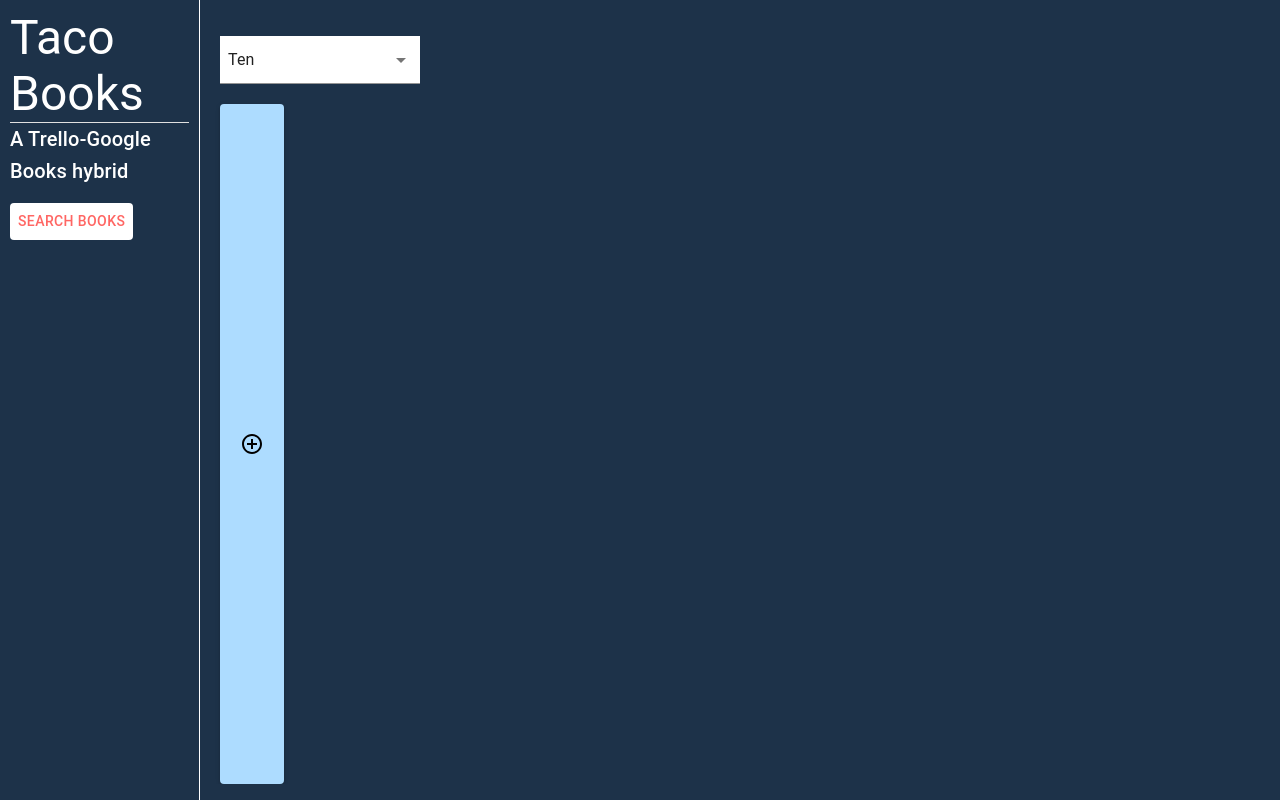
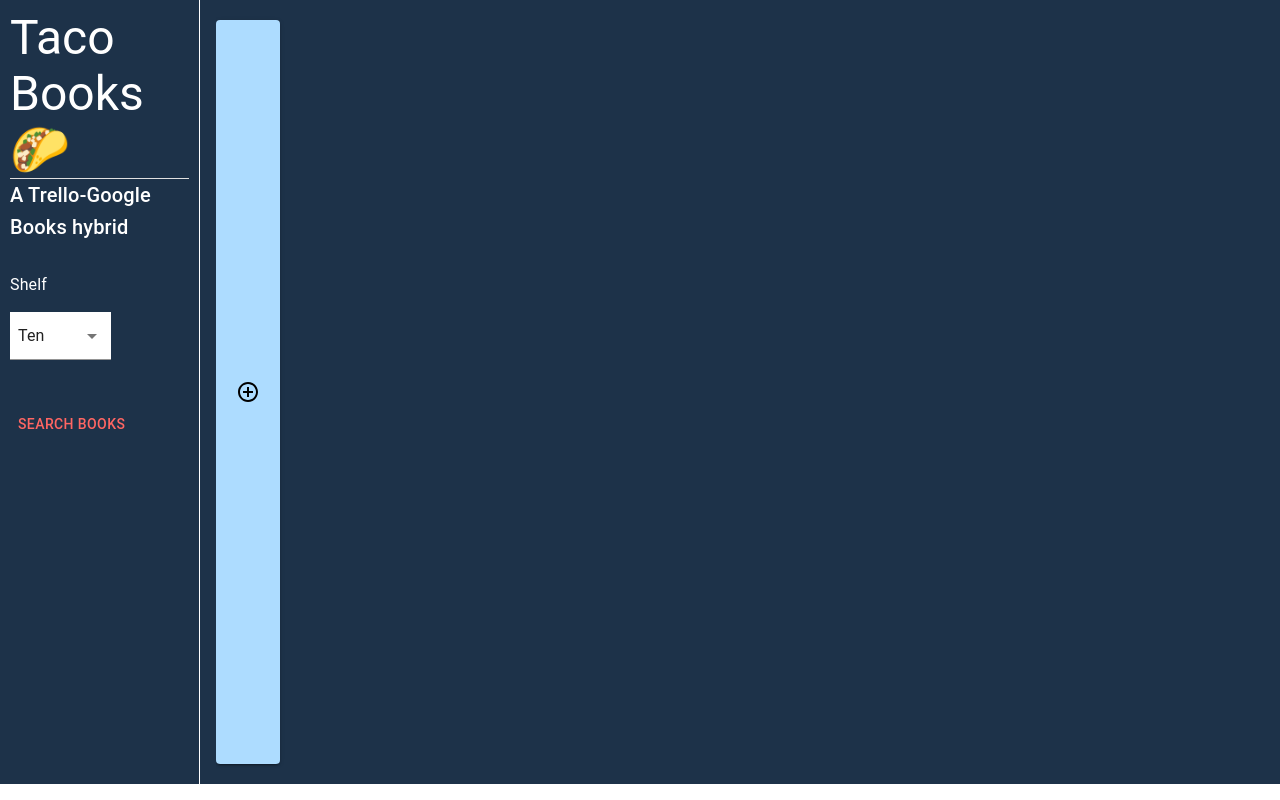
Before and after one commit to 8ftBeanBag/TacoBooks, a Next.js app in the folder taco-books/: page / in a window 1280 px wide. Built offline with nearby package versions, Linux system fonts and the light colour scheme.

Commit message:
updated to use grid layout

```diff
--- a/taco-books/components/header.js
+++ b/taco-books/components/header.js
@@ -1,12 +1,52 @@
-import { Divider, Typography, Box, Button } from '@mui/material';
+import * as React from 'react';
+import { Divider, Typography, Box, Button, FormControl, NativeSelect, FormLabel } from '@mui/material';
 
-export default function Header() {
-    return (
-        <Box className='header-bar' sx={{ backgroundColor: 'primary.main', float: {xs: 'none', md: 'left'}, width: {xs: '100%', md: '200px'}, height:{xs: '165px', md: '100%'}, p: '10px', borderRight: '1px solid white'}}>
-            <Typography variant="h3" color="white">Taco Books</Typography>
-            <Divider color="white"/>
-            <Typography variant="h6" color="white">A <a>Trello</a>-<a>Google Books</a> hybrid</Typography>
-            <Button sx={{color: 'secondary1.main', backgroundColor: 'white', mt: 2, }}>Search Books</Button>
-        </Box>
-    )
+export default class extends React.Component {
+    constructor(props) {
+        super(props);
+        this.state = {
+            shelf: false
+        };
+        this.handleShelf = this.handleShelf.bind(this);
+        this.handleShowSearch = this.handleShowSearch.bind(this);
+    }
+
+    handleShelf(selectedShelf){
+      this.setState(() => ({
+        shelf: selectedShelf
+      }));
+    }
+
+    handleShowSearch(){
+        this.props.toggleSearch()
+    }
+
+    render(){
+        return (
+            <Box className='header-bar' sx={{ backgroundColor: 'primary.main', minHeight: {xs: 'auto', md:"100%"}, p: '10px', borderRight: '1px solid white'}}>
+                <Typography variant="h3" color="white">Taco Books 🌮</Typography>
+                <Divider color="white"/>
+                <Typography variant="h6" color="white">A <a>Trello</a>-<a>Google Books</a> hybrid</Typography>
+
+                <FormControl sx={{my: {md: '30px'}, color: 'white'}}>
+                    <FormLabel sx={{color: 'white', display: {xs: 'inline', md: 'block'}}}>Shelf</FormLabel>
+                    <NativeSelect
+                        sx={{ backgroundColor: 'white', p: 1}}
+                        defaultValue={10}
+                        label='shelf'
+                        inputProps={{
+                        name: 'shelf',
+                        id: 'uncontrolled-native',
+                        }}
+                    >
+                        <option value={10}>Ten</option>
+                        <option value={20}>Twenty</option>
+                        <option value={30}>Thirty</option>
+                    </NativeSelect>
+                </FormControl>
+
+                <Button sx={{color: 'secondary1.main', mt: 2, float:{xs: 'right', md: 'none'} }} onClick={this.handleShowSearch}>Search Books</Button>
+            </Box>
+        )
+    }
 }
--- a/taco-books/components/list.js
+++ b/taco-books/components/list.js
@@ -55,8 +55,8 @@
         }
 
         return (
-            <div>
-                <Card sx={{ width: 350, height: '100%', ml: '20px', overflowY: 'auto'}} variant="outlined">
+            <div >
+                <Card sx={{ width: 350, minHeight: '100%', overflowY: 'auto', mr: '20px'}} variant="outlined">
                     <CardHeader sx={{ backgroundColor: 'secondary1.main' }} title={
                         <Grid container
                             direction="row"
--- /dev/null
+++ b/taco-books/components/searchBooks.js
@@ -0,0 +1,38 @@
+import * as React from 'react';
+import { Container, Typography } from '@mui/material';
+
+export default class extends React.Component {
+    constructor(props) {
+        super(props);
+        this.state = {
+        };
+    }
+    render(){
+
+        return (
+            <div className='parent'>
+                <Container sx={{height: '100%', width: '100%', backgroundColor: 'white'}}>
+                    <Typography>Test</Typography>
+                </Container>
+
+                <style jsx>{`
+                    .parent{
+                        height: 100%;
+                        background-color: white;
+                    }
+                    .slideIn {
+                        animation: 1s ease-out 0s 1 slideInFromLeft;
+                    }
+                    @keyframes slideInFromLeft {
+                        0% {
+                          transform: translateX(-100%);
+                        }
+                        100% {
+                          transform: translateX(0);
+                        }
+                      }
+                `}</style>
+            </div>
+        );
+    }
+}
--- a/taco-books/pages/index.js
+++ b/taco-books/pages/index.js
@@ -1,10 +1,11 @@
 import React, { Component } from 'react';
 import Header from '../components/header.js';
 import BookList from '../components/list.js';
-import { ThemeProvider, Button, Box, FormControl, InputLabel, NativeSelect } from "@mui/material";
+import { ThemeProvider, Button, Box, FormControl, NativeSelect, Grid } from "@mui/material";
 import { appTheme } from "../theme";
 import ControlPointIcon from '@mui/icons-material/ControlPoint';
 import { v4 as uuidv4 } from 'uuid';
+import Search from '../components/searchBooks'
 
 export default class extends React.Component {
   constructor(props) {
@@ -12,12 +13,13 @@
     this.state = {
       lists: [],
       shelf: 10,
+      display: false,
     };
 
     // functions
     this.addList = this.addList.bind(this);
     this.deleteCurrent = this.deleteCurrent.bind(this);
-    this.handleShelf = this.handleShelf.bind(this);
+    this.displaySearch = this.displaySearch.bind(this);
   }
 
   addList(){
@@ -32,43 +34,31 @@
     }));
   }
 
-  handleShelf(selectedShelf){
-    this.setState(() => ({
-      shelf: selectedShelf
-    }));
+  displaySearch(){
+    this.setState(prevState=>({display: !prevState.display}))
   }
-
   render () {
     return (
       <ThemeProvider theme={appTheme}>
-        <Box sx={{height: '100vh', backgroundColor: 'background.main'}}>
-          <Header/>
-          <Box sx={{display: 'flex', flexFlow: 'column', height: {xs: 'calc(100% - 165px)', md: '100%'}, py: 2}}>
-            <FormControl sx={{ml: '20px', mt: '20px', width: '200px', color: 'white'}}>
-              <NativeSelect
-                sx={{ backgroundColor: 'white', p: 1}}
-                defaultValue={10}
-                label='shelf'
-                inputProps={{
-                  name: 'shelf',
-                  id: 'uncontrolled-native',
-                }}
-              >
-                <option value={10}>Ten</option>
-                <option value={20}>Twenty</option>
-                <option value={30}>Thirty</option>
-              </NativeSelect>
-            </FormControl>
+        <Box sx={{minHeight: '100vh', backgroundColor: 'background.main'}}>
+          <Grid container spacing={2} sx={{minHeight: '100vh'}}>
 
+            <Grid item xs={12} md={2} sx={{height: {xs: '15px', md: 'auto'}}}><Header toggleSearch={this.displaySearch}/></Grid>
 
-            <Box sx={{pt: '20px', overflowX: 'auto', maxWidth: '100vw', display: 'flex', flex: '1'}}>
+            {this.state.display ? <Grid item xs={12} md={2}><Search/></Grid> : null}
+
+            <Grid item md={ this.state.display ? 8 : 10}>
+              <Box sx={{height: '100%'}}>
+                <Box sx={{py: '20px', overflowX: 'auto', maxWidth: '100vw', display: 'flex', flex: '1', height: '100%'}}>
                   {this.state.lists.map((list) =>
                     <BookList key={list.id}
                               deleteList={()=>this.deleteCurrent(list.id)}/>
                   )}
-              <Button sx={{ml: '20px'}} variant="contained" color="secondary2" onClick={this.addList}><ControlPointIcon/></Button>
+                  <Button sx={{mr: '20px', ml: {xs: '10px', md: 0}}} variant="contained" color="secondary2" onClick={this.addList}><ControlPointIcon/></Button>
                 </Box>
               </Box>
+            </Grid>
+          </Grid>
         </Box>
 
         <style jsx>{`
```
Lines whose indentation alone changed are shown as unchanged.
